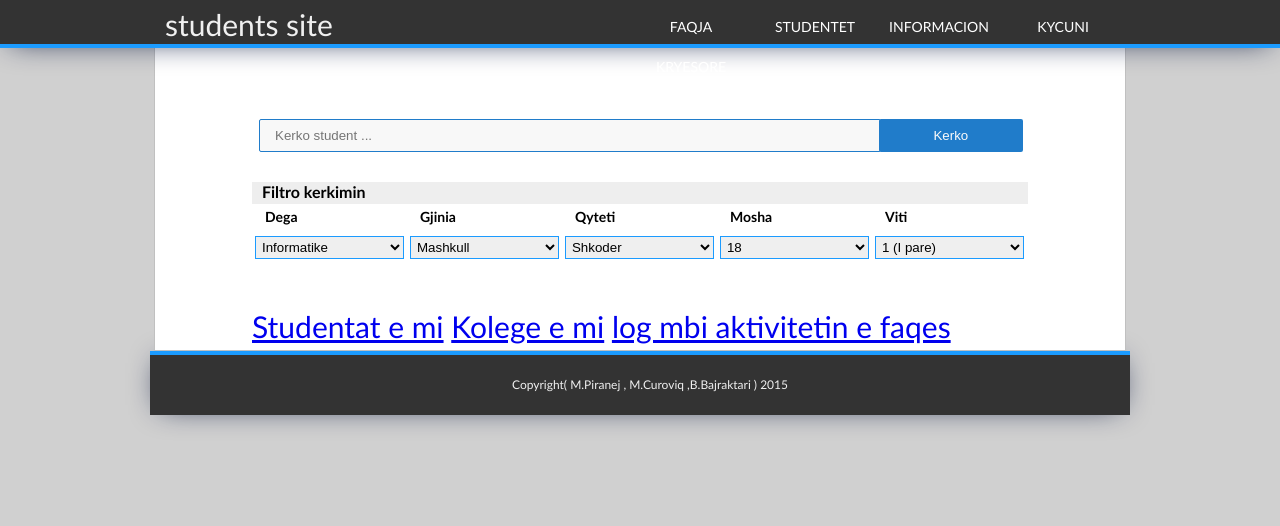
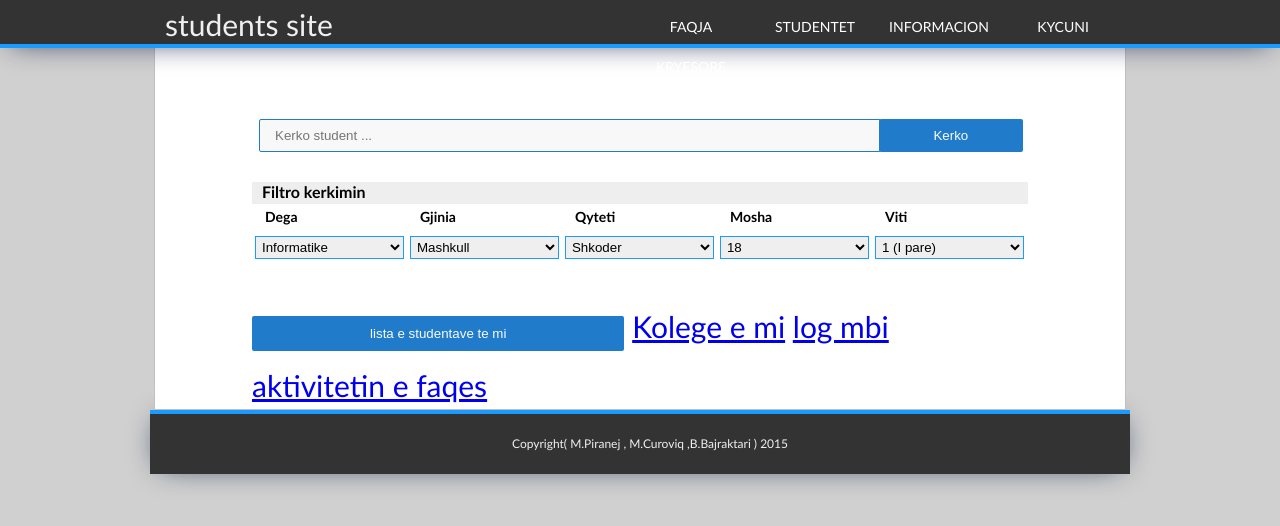
Before and after one commit to medinpiranej/unishk, a PHP site: page /admin.php in a window 1280 px wide. Shown: the top 526 px of the page. Run offline with PHP 8.4, Linux system fonts and the light colour scheme; the visitor is signed in with stand-in values (Sample User, id 1); some libraries are stand-ins or nearby versions.

Commit message:
rregullime

```diff
--- a/admin.php
+++ b/admin.php
@@ -90,10 +90,12 @@
         <img src="img/loadingimg.gif" width="100">
 
      </div>
-       <a href="lista_studentave.php">Studentat e mi</a>
+       <input type="button" onclick="shfaq_listen_e_studentave()" value="lista e studentave te mi" />
        <a href="kolege.php">Kolege e mi</a>
        <a href="log.php">log mbi aktivitetin e faqes</a>
+       <div style="display: none" id="divi_listes_se_studentave">
 
+       </div>
        </div>
     </div><!--fundi i DIV content -->
 
--- a/js/skripte.js
+++ b/js/skripte.js
@@ -47,3 +47,20 @@ function umor_foto(eventi){
 		document.getElementById("ngarko").value="";
 	}
 }
+function shfaq_listen_e_studentave(){
+	var json,i;
+	json=JSON.parse(httpGet("lista_studentave.php"));
+    i=0;
+    document.getElementById("divi_listes_se_studentave").innerHTML="";//fshijem divin
+    document.getElementById("divi_listes_se_studentave").style.display="inline-block";
+    //$("#divi_listes_se_studentave").css("width","100%");
+    if(json[0][0]!=undefined)//kontrollojme nese kemi ndonje rezultat
+	while(json[i]!=undefined){ // printojme rezultatet
+
+       document.getElementById("divi_listes_se_studentave").innerHTML+="<a href='admin_student.php?student="+json[i]["stud_id"]+"'> <div class='rezdivleft' ><div id='div_rez_foto'><img src='"+json[i]["s_foto"]+"' width='70'></div><h4 id='div_rez_emer'>"+json[i]["s_emri"]+" "+json[i]["s_mbiemri"]+"</h4><h5 id='div_rez_dega'>Email:&nbsp;<i>"+json[i]["s_email"]+"</i></h5> <h5 id='div_rez_dega'>Dega:&nbsp;<i>"+json[i]["s_dega"]+"</i></h5> <h5 id='div_rez_adresa'>Adresa:&nbsp;<i>"+json[i]["s_adr"]+"</i></h5></div></a>";
+
+	   i++;
+	}
+
+	alert("ok");
+}
```
Also changed, not shown: lista_studentave.php (added, +15 -0 lines), perd1/foto/foto.jpg.
